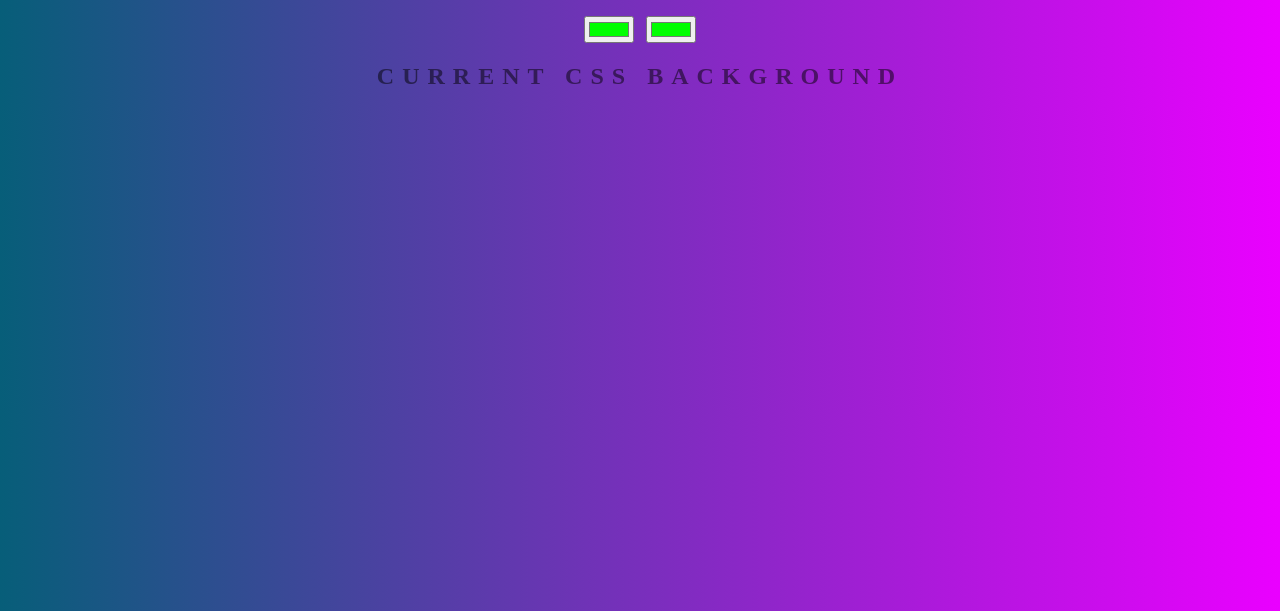
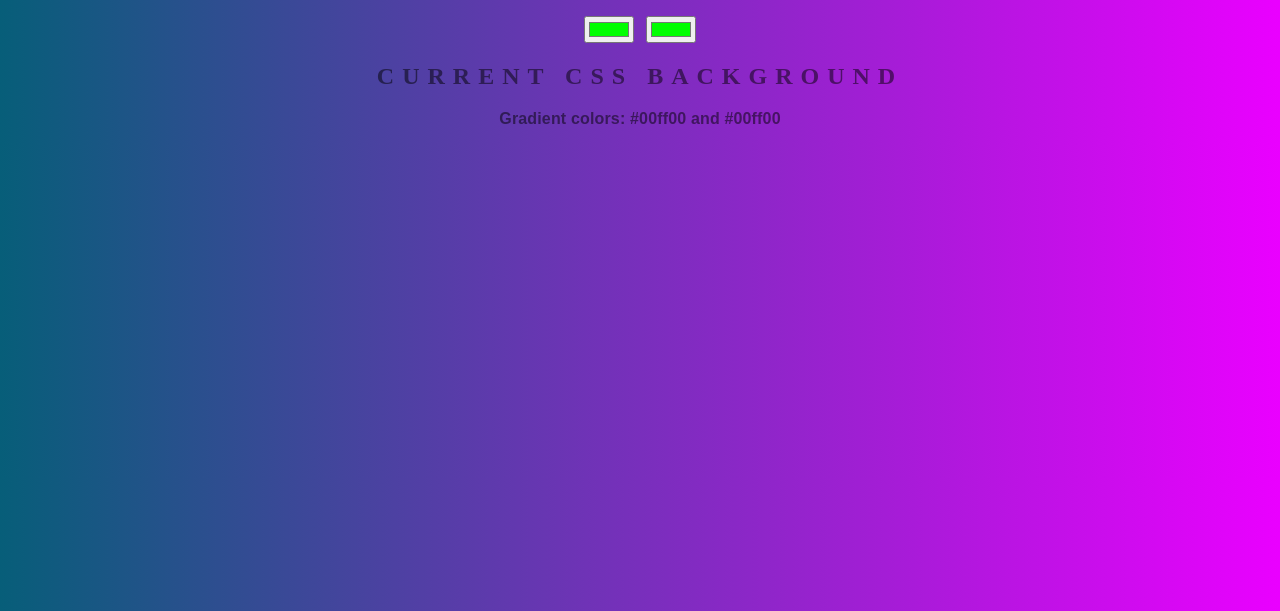
Before and after one commit to tobiasfoster/background-generator, a plain HTML site: page index.html in a window 1280 px wide. Shown: the part 189-800 px from the top of the page. Drawn offline with Linux system fonts and the light colour scheme.

Commit message:
readding js

```diff
--- a/index.html
+++ b/index.html
@@ -13,6 +13,6 @@
     <input type="color" name="color2" value="#00ff00" id="color2">
     <h2>Current CSS background</h2>
     <h3 id="cssGradient"></h3>
-    <!-- <script src="./script.js"></script> -->
+    <script src="./script.js"></script>
 </body>
 </html>
```
